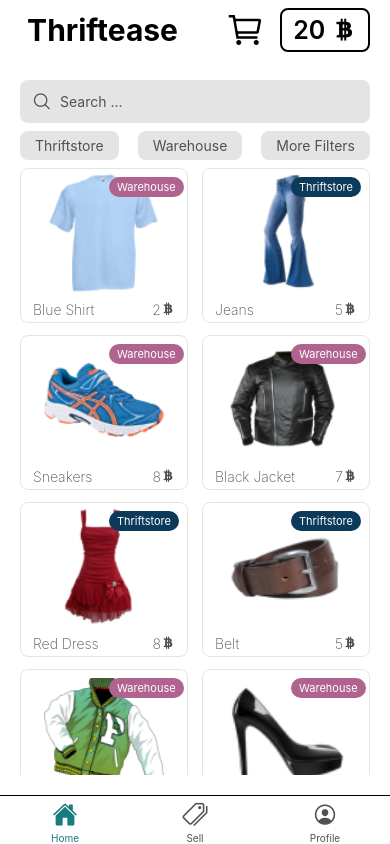
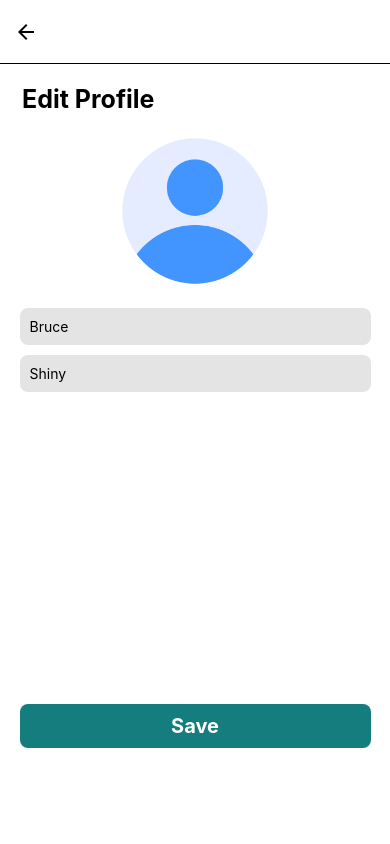
Before and after one commit to FrozenPigeon/Group-Five, a React Native app in the folder frontend/: screen /EditProfileScreen in a window 390 px wide. Built offline with nearby package versions, Linux system fonts and the light colour scheme.

Commit message:
fix pages

```diff
--- a/frontend/App.js
+++ b/frontend/App.js
@@ -13,6 +13,7 @@ import CartScreen from "./screens/cart";
 import Purchased from "./screens/purchased";
 import AsyncStorage from "@react-native-async-storage/async-storage";
 import { useEffect, useState } from "react";
+import EditProfile from "./screens/editProfile";
 
 const Tabs = createBottomTabNavigator();
 const RootStack = createNativeStackNavigator();
@@ -164,6 +165,8 @@ export default function App() {
         <RootStack.Screen name="CartScreen" component={CartScreen} />
         <RootStack.Screen name="Purchased" component={Purchased} options={{headerTitle: ""}}/>
         <RootStack.Screen name="BottomNavigation" component={TabsNav} options={{ headerShown: false }} />
+        <RootStack.Screen name="EditProfileScreen" component={EditProfile} options={{headerTitle: ""}}/>
+
 
       </RootStack.Navigator>
 
--- /dev/null
+++ b/frontend/screens/editProfile.js
@@ -0,0 +1,97 @@
+import { StyleSheet, ScrollView, View, TextInput, TouchableOpacity, Text, Image, Alert } from "react-native";
+import React, { useEffect, useRef, useState } from "react";
+
+export default function EditProfile({ navigation }) {
+
+    const [firstName, setFirstName] = useState("Bruce")
+    const [lastName, setLastName] = useState("Shiny")
+
+    return (
+        <View style={styles.container}>
+            <View style={styles.title}>
+                <Text style={{ fontSize: 25, fontWeight: "bold" }}>
+                    Edit Profile
+                </Text>
+            </View>
+            <View style={{ display: "flex", flexDirection: "column", justifyContent: "space-between", height: "80%" }}>
+                <View style={styles.form}>
+                    <TouchableOpacity
+                        onPress={() => { Alert.alert("Not implemented", "Uploading a profile picture is not currently implemented", ["OK"]) }}>
+                        <Image source={require("../images/user.png")} style={{
+                            borderRadius: 8,
+                            marginVertical: 12,
+                            width: 150,
+                            height: 150
+                        }} resizeMode="contain" />
+                    </TouchableOpacity>
+
+                    <TextInput
+                        style={styles.input}
+                        onChangeText={setFirstName}
+                        value={firstName}
+                        placeholder="First Name"
+                        returnKeyType="done"
+                        placeholderTextColor="grey"
+                    />
+                    <TextInput
+                        style={styles.input}
+                        onChangeText={setLastName}
+                        value={lastName}
+                        placeholder="Last Name"
+                        returnKeyType="done"
+                        placeholderTextColor="grey"
+                    />
+                </View>
+                <View style={{ alignItems: "center" }}>
+                    <TouchableOpacity
+                        style={styles.evaluateButton}
+                        onPress={() => {
+                            setEvaluateStage(true)
+                            setItemValuation(itemEvaluation)
+                        }
+                        }>
+                        <Text style={{ color: "white", fontWeight: "bold", fontSize: "20px" }}>Save</Text>
+                    </TouchableOpacity>
+                </View>
+
+            </View>
+        </View>
+
+    )
+
+}
+
+const styles = StyleSheet.create({
+    container: {
+        flex: 1,
+    },
+    title: {
+        width: "90%",
+        padding: 10,
+        marginTop: 10,
+        alignItems: "flex-start",
+        marginLeft: 12,
+
+    },
+    input: {
+        color: 'black',
+        backgroundColor: '#E4E4E4',
+        width: "90%",
+        borderRadius: 8,
+        padding: 10,
+        marginTop: 10
+
+    },
+    form: {
+        display: "flex",
+        alignItems: "center"
+    },
+    evaluateButton: {
+        color: 'white',
+        backgroundColor: '#167D7F',
+        width: "90%",
+        borderRadius: 8,
+        padding: 10,
+        alignItems: "center",
+    },
+})
--- a/frontend/screens/sell.js
+++ b/frontend/screens/sell.js
@@ -222,9 +222,9 @@ export default function SellScreen({ navigation }) {
 
             <TouchableOpacity style={styles.dropdown} onPress={e => { categoryDropdownOpen ? setCategoryDropdownOpen(false) : setCategoryDropdownOpen(true) }}>
               {itemCategory === 'Item Category' ?
-                <Text style={{ color: 'grey' }}> {itemCategory} </Text>
+                <Text style={{ color: 'grey', marginLeft: -3 }}> {itemCategory} </Text>
                 :
-                <Text> {itemCategory} </Text>
+                <Text style={{ marginLeft: -3 }}> {itemCategory} </Text>
               }
               {categoryDropdownOpen ?
                 <Ionicons name="caret-up-outline" size="medium" />
@@ -295,9 +295,9 @@ export default function SellScreen({ navigation }) {
               <>
                 <TouchableOpacity style={styles.dropdown} onPress={e => { sizeDropdownOpen ? setSizeDropdownOpen(false) : setSizeDropdownOpen(true) }}>
                   {itemSize === 'Item Size' ?
-                    <Text style={{ color: 'grey' }}> {itemSize} </Text>
+                    <Text style={{ color: 'grey', marginLeft: -3 }}> {itemSize} </Text>
                     :
-                    <Text> {itemSize} </Text>
+                    <Text style={{ marginLeft: -3 }}> {itemSize} </Text>
                   }
                   {sizeDropdownOpen ?
                     <Ionicons name="caret-up-outline" size="medium" />
```
